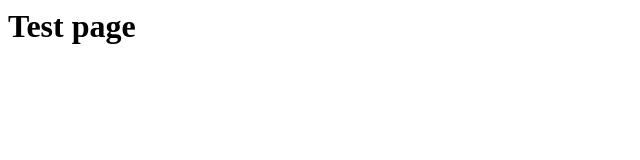
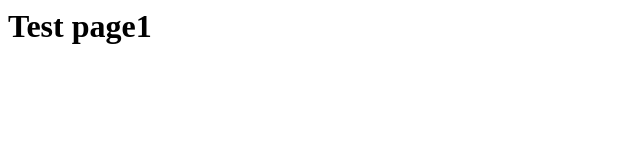
Before and after one commit to anilkumar-r-18590/retailcrm, a plain HTML site: page index.html in a window 1280 px wide. Shown: the full height of the page, 0-640 px from the left. Drawn offline with Linux system fonts and the light colour scheme.

Commit message:
[Anil]~test changes

```diff
--- a/index.html
+++ b/index.html
@@ -5,7 +5,7 @@
 </head>
 <body>
 
-    <h1>Test page</h1>
+    <h1>Test page1</h1>
 </body>
 
 </html>
```
